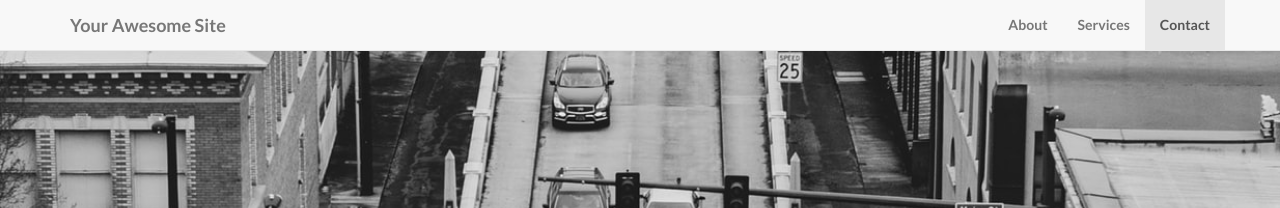
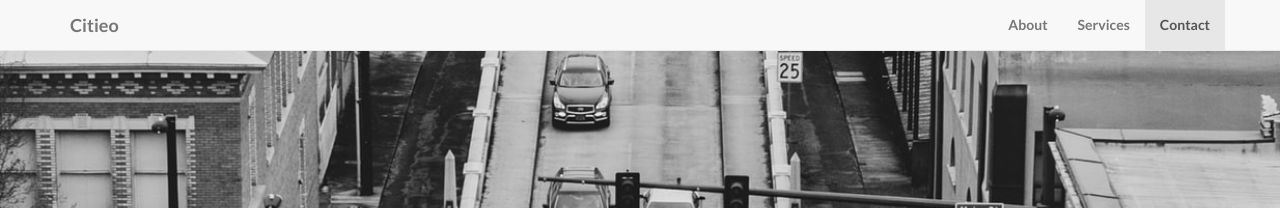
Before and after one commit to freehunter/citieo, a Jekyll site: the page built from index.md, in a window 1280 px wide. Shown: the top 208 px of the page. Built offline with Jekyll 4.4.1, drawn with Linux system fonts in a browser that asks for light colours; our own code applies the rules of GitHub Pages for plain Markdown files; part of the change alters nothing that is shown.

Commit message:
Update _config.yml

```diff
--- a/_config.yml
+++ b/_config.yml
@@ -2,16 +2,13 @@
 #      Main Configs       #
 # ----------------------- #
 
-url: http://yoursite.com
-title: Your Awesome Site
-email: your-email@domain.com
-author: Your Name
+url: https://citieo.com
+title: Citieo
+email: support@citieo.com
+author: Citieo LLC
 description: > # "Write an awesome description for your new site here.
-  You can edit this line in _config.yml. It will appear in your document
-  head meta (for Google search results) and in your feed.xml site
-  description.
-copyright: 'Copyright &copy; 2015 Your Name. All Rights Reserved.'
-credits: 'Credits: Landing Page is a free to use, open source Bootstrap theme created by <a href="http://startbootstrap.com/">Start Bootstrap</a>.'
+  Citieo. Helping small cities.
+copyright: 'Copyright &copy; 2019 Citieo LLC. All Rights Reserved.'
 
 # ----------------------- #
 #    Jekyll & Plugins     #
```
